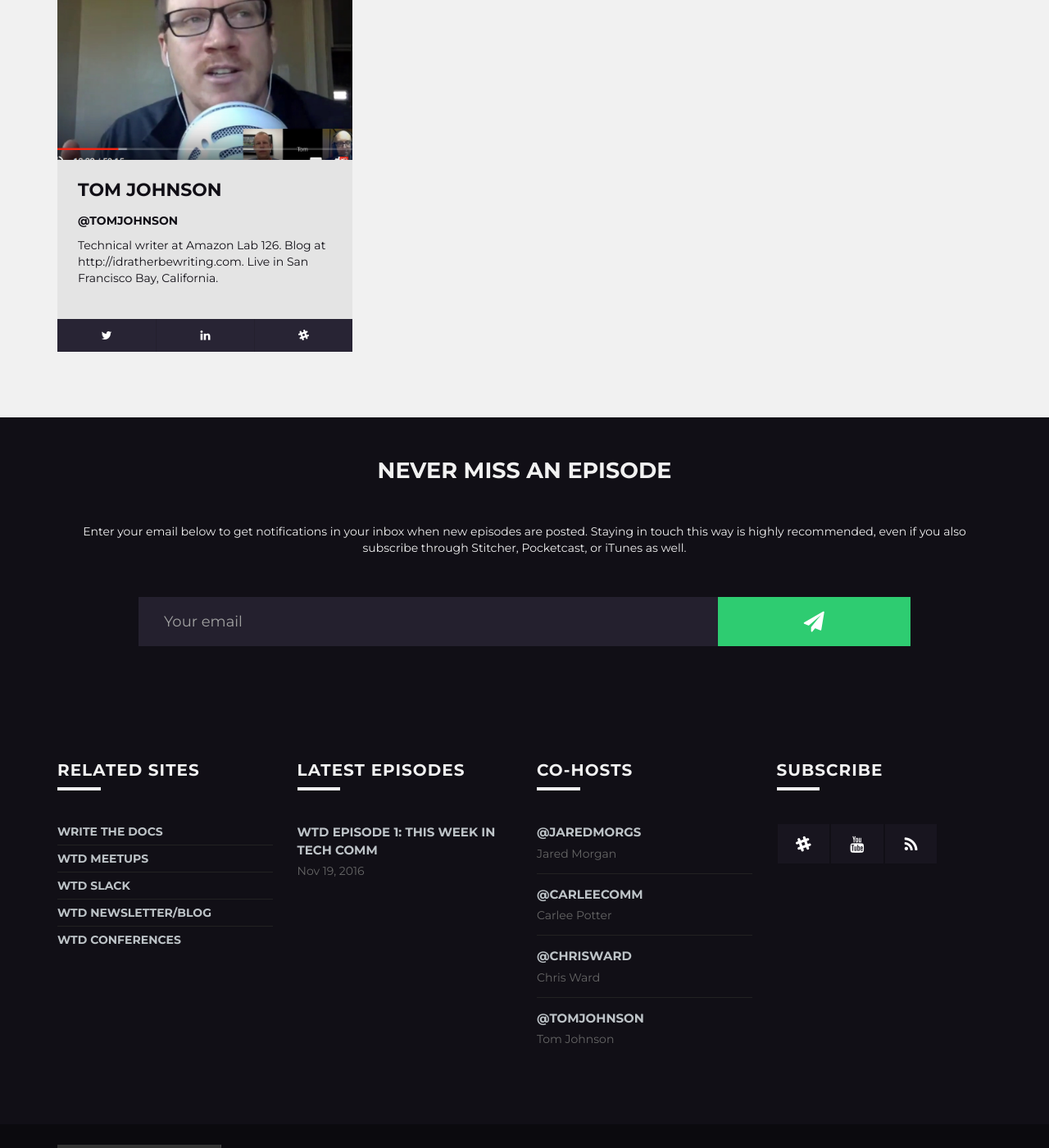
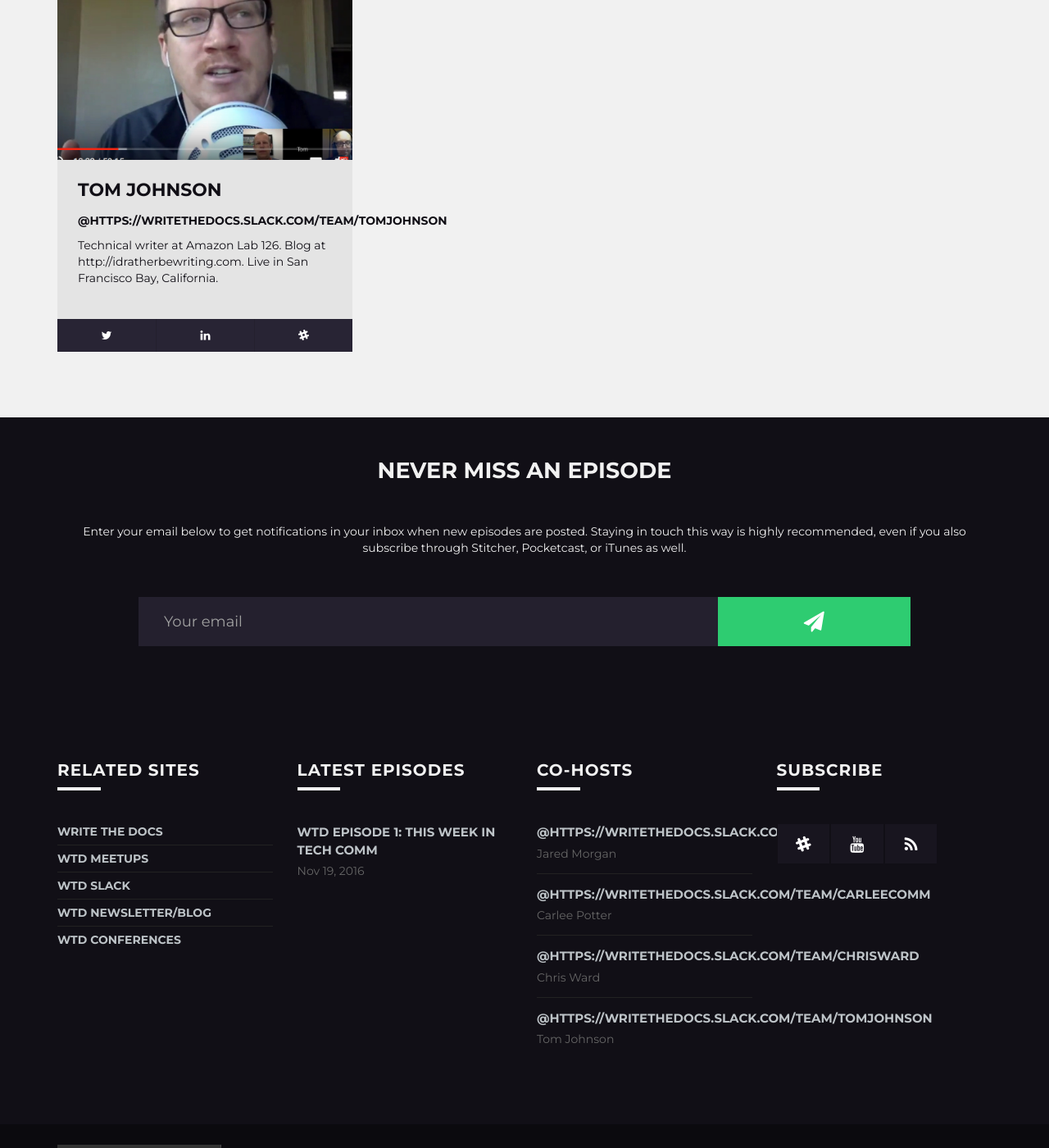
Before and after one commit to writethedocspodcast/writethedocspodcast.github.io, a Jekyll site: the page built from index.html, in a window 1280 px wide and 1400 px high, scrolled down 1276 px. Shown: the whole window at 82% size. Built offline with Jekyll 4.4.1, drawn with Linux system fonts in a browser that asks for light colours; some of the changed lines change nothing that is shown; some of the changed text lies outside the part shown.

Commit message:
fixing link

```diff
--- a/_data/profiles.yml
+++ b/_data/profiles.yml
@@ -2,7 +2,7 @@
 info:
 
 - name: Jared Morgan
-  slack_handle: jaredmorgs
+  slack_handle: https://writethedocs.slack.com/team/jaredmorgs
   twitter: http://twitter.com/jaredmorgs
   linkedin: https://www.linkedin.com/in/jaredmorgs
   description: Tech Writer at Ladbrokes Digital Australia. Pinball fan. Podcaster.
@@ -10,19 +10,19 @@
   main_cohost: true
 
 - name: Carlee Potter
-  slack_handle: carleecomm
+  slack_handle: https://writethedocs.slack.com/team/carleecomm
   description: Head tech writer at Campaign Monitor. Drawn to writing user manuals out of a love of organising things and a hatred of poorly designed UX.
   image: carlee_potter.jpg
   main_cohost: true
 
 - name: Chris Ward
-  slack_handle: chrisward
+  slack_handle: https://writethedocs.slack.com/team/chrisward
   description: Technical writer at Contentful. Born in England, raised in Australia, living in Berlin.
   image: chris_ward.jpg
   main_cohost: true
 
 - name: Tom Johnson
-  slack_handle: tomjohnson
+  slack_handle: https://writethedocs.slack.com/team/tomjohnson
   twitter: http://twitter.com/tomjohnson
   linkedin: https://www.linkedin.com/in/tomjohnson1492
   description: Technical writer at Amazon Lab 126. Blog at http://idratherbewriting.com. Live in San Francisco Bay, California.
```
